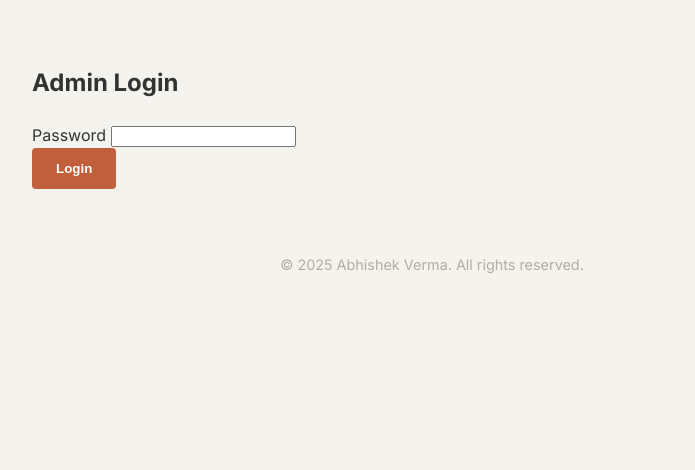
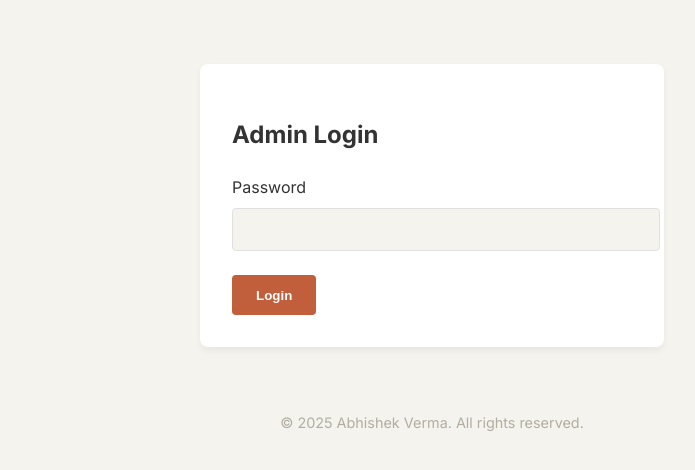
Before and after one commit to w3Abhishek/blog, a Flask app: page /admin in a window 1280 px wide. Shown: the part 127-597 px from the top of the page, without its empty margins (208-903 px from the left). Run offline with Flask 3, Linux system fonts and the light colour scheme.

Commit message:
Restore full CSS and fix post header layout conflict

```diff
--- a/static/css/style.css
+++ b/static/css/style.css
@@ -258,6 +298,31 @@ body.dark-mode .status-badge {
     border-radius: 4px;
     font-size: 0.8rem;
     color: var(--secondary-color);
+}
+
+/* Admin */
+.admin-login {
+    max-width: 400px;
+    margin: 4rem auto;
+    background-color: var(--card-bg);
+    padding: 2rem;
+    border-radius: 8px;
+    box-shadow: 0 4px 6px rgba(0, 0, 0, 0.05);
+}
+
+.form-group {
+    margin-bottom: 1.5rem;
+}
+
+.form-group label {
+    display: block;
+    margin-bottom: 0.5rem;
+}
+
+.form-group input,
+.form-group textarea {
+    width: 100%;
+    padding: 0.8rem;
     border: 1px solid var(--border-color);
     border-radius: 4px;
     background-color: var(--bg-color);
```
Also changed, not shown: other parts of static/css/style.css (+41 -1 lines).
